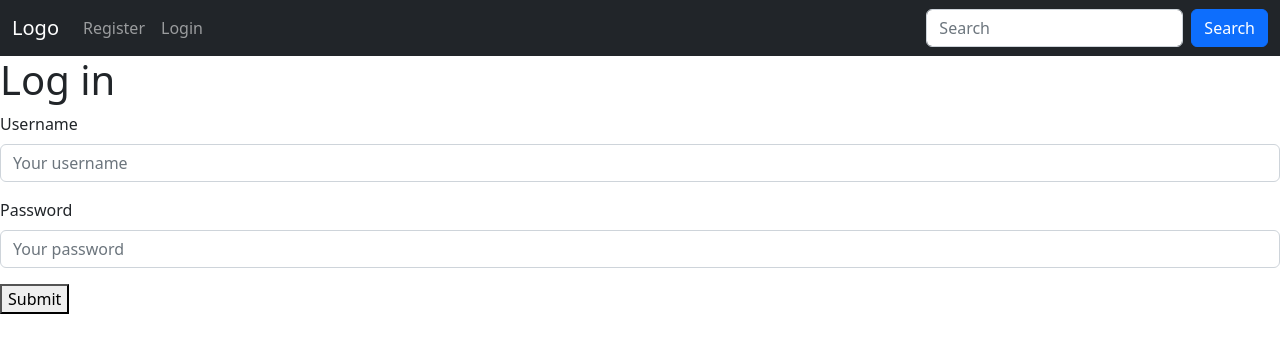
After one commit to SampurnaC/blogger, a Django app: page /login/ in a window 1280 px wide. The commit adds this page. Shown: the top 353 px of the page. Run offline with Django 4.2, Linux system fonts and the light colour scheme; some libraries are stand-ins or nearby versions.

Commit message:
add register, login and logout feature

```diff
--- a/blog/forms.py
+++ b/blog/forms.py
@@ -1,6 +1,6 @@
 from django import forms
 from blog.models import Blog, Comment
-from django.contrib.auth.forms import UserCreationForm
+from django.contrib.auth.forms import UserCreationForm, AuthenticationForm
 from django.contrib.auth.models import User
 
 class BlogForm(forms.ModelForm):
@@ -41,3 +41,13 @@ class SignupForm(UserCreationForm):
     class Meta:
         model = User
         fields = ('username', 'email', 'password1', 'password2')
+
+class LoginForm(AuthenticationForm):
+    username = forms.CharField(widget=forms.TextInput(attrs={
+        'placeholder': 'Your username',
+        'class': 'form-control'
+    }))
+    password = forms.CharField(widget=forms.PasswordInput(attrs={
+        'placeholder': 'Your password',
+        'class': 'form-control'
+    }))
--- a/blog/templates/blog/base.html
+++ b/blog/templates/blog/base.html
@@ -22,11 +22,13 @@
             <a class="nav-link" href="{% url 'signup' %}">Register</a>
           </li>
           <li class="nav-item">
-            <a class="nav-link" href="#">Login</a>
+            <a class="nav-link" href="{% url 'login' %}">Login</a>
           </li>
-          <li class="nav-item">
-            <a class="nav-link" href="#">Link</a>
-          </li>
+          {% if request.user.is_authenticated %}
+            <li class="nav-item">
+              <a class="nav-link" href="{% url 'logout' %}">Logout</a>
+            </li>
+          {% endif %}
         </ul>
         <form class="d-flex">
           <input class="form-control me-2" type="text" placeholder="Search">
--- /dev/null
+++ b/blog/templates/blog/login.html
@@ -0,0 +1,25 @@
+{% extends 'blog/base.html' %}
+
+
+{% block content %}
+<div>
+    <h1>Log in</h1>
+
+    <form method="post" action=".">
+        {% csrf_token %}
+
+        <div class="mb-3">
+            <label class="inline-block mb-2">Username</label><br>
+            {{ form.username }}
+        </div>
+
+        <div class="mb-3">
+            <label class="inline-block mb-2">Password</label><br>
+            {{ form.password }}
+        </div>
+
+
+        <button>Submit</button>
+    </form>
+</div>
+{% endblock %}
--- a/blog/urls.py
+++ b/blog/urls.py
@@ -1,5 +1,7 @@
+from django.contrib.auth import views as auth_views
 from django.urls import path
 from . import views
+from .forms import LoginForm
 
 urlpatterns = [
     path('', views.index_view, name='index'),
@@ -13,5 +15,7 @@ urlpatterns = [
     path('blog/<int:id>/comment', views.add_comment, name='add_comment'),
 
     path('signup/', views.signup, name='signup'),
+    path('login/', auth_views.LoginView.as_view(template_name='blog/login.html', authentication_form=LoginForm), name='login'),
 
+    path('logout/', views.logout_user, name='logout'),
 ]
--- a/blog/views.py
+++ b/blog/views.py
@@ -2,6 +2,7 @@ from django.shortcuts import render, redirect, get_object_or_404
 from django.http import HttpResponse
 from blog.forms import BlogForm, EditForm, CommentForm, SignupForm
 from blog.models import Blog, Category
+from django.contrib.auth import logout
 
 from django.core.paginator import Paginator
 # Create your views here.
@@ -106,3 +107,7 @@ def signup(request):
     return render(request, 'blog/signup.html', {
         'form': form
     })
+
+def logout_user(request):
+    logout(request)
+    return redirect('/')
--- a/blogger/settings.py
+++ b/blogger/settings.py
@@ -27,7 +27,8 @@ DEBUG = True
 
 ALLOWED_HOSTS = []
 
-
+LOGIN_URL = '/login/'
+LOGIN_REDIRECT_URL='/'
 # Application definition
 
 INSTALLED_APPS = [
```
Also changed, not shown: db.sqlite3.
